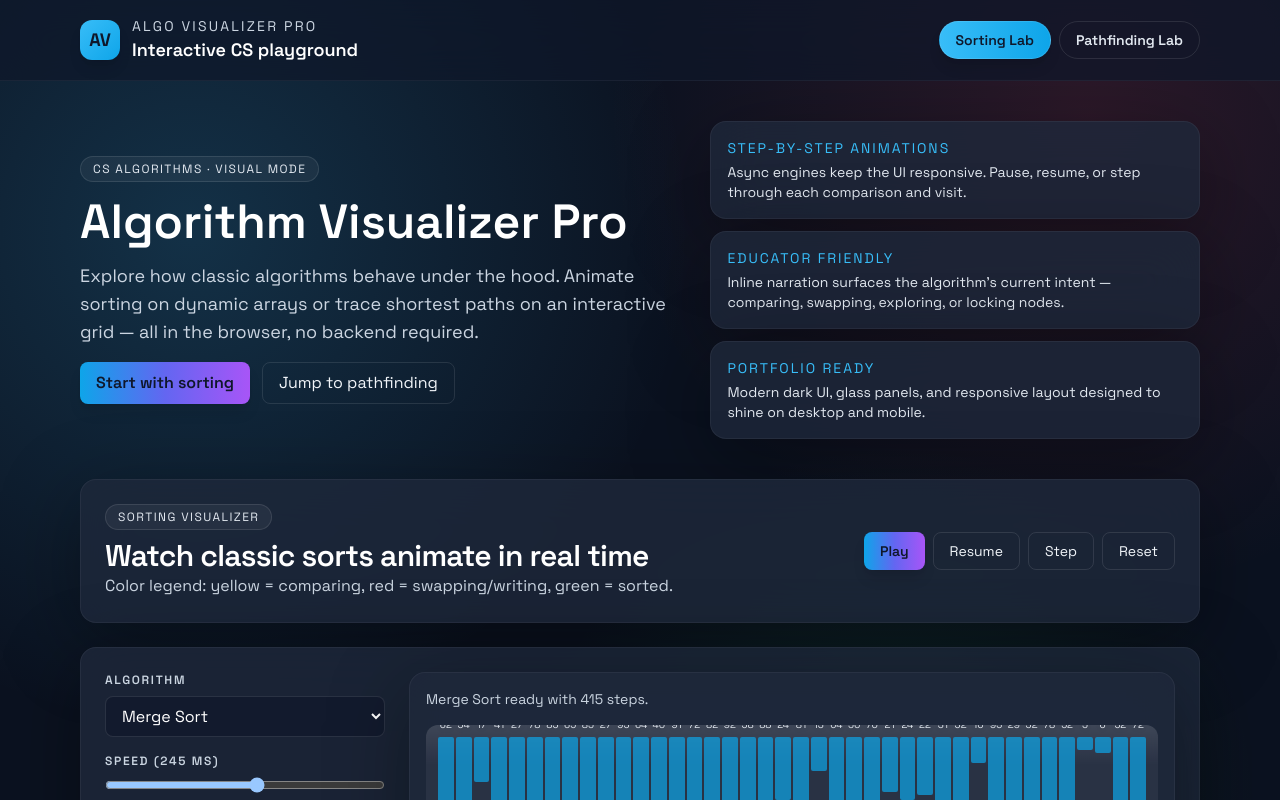
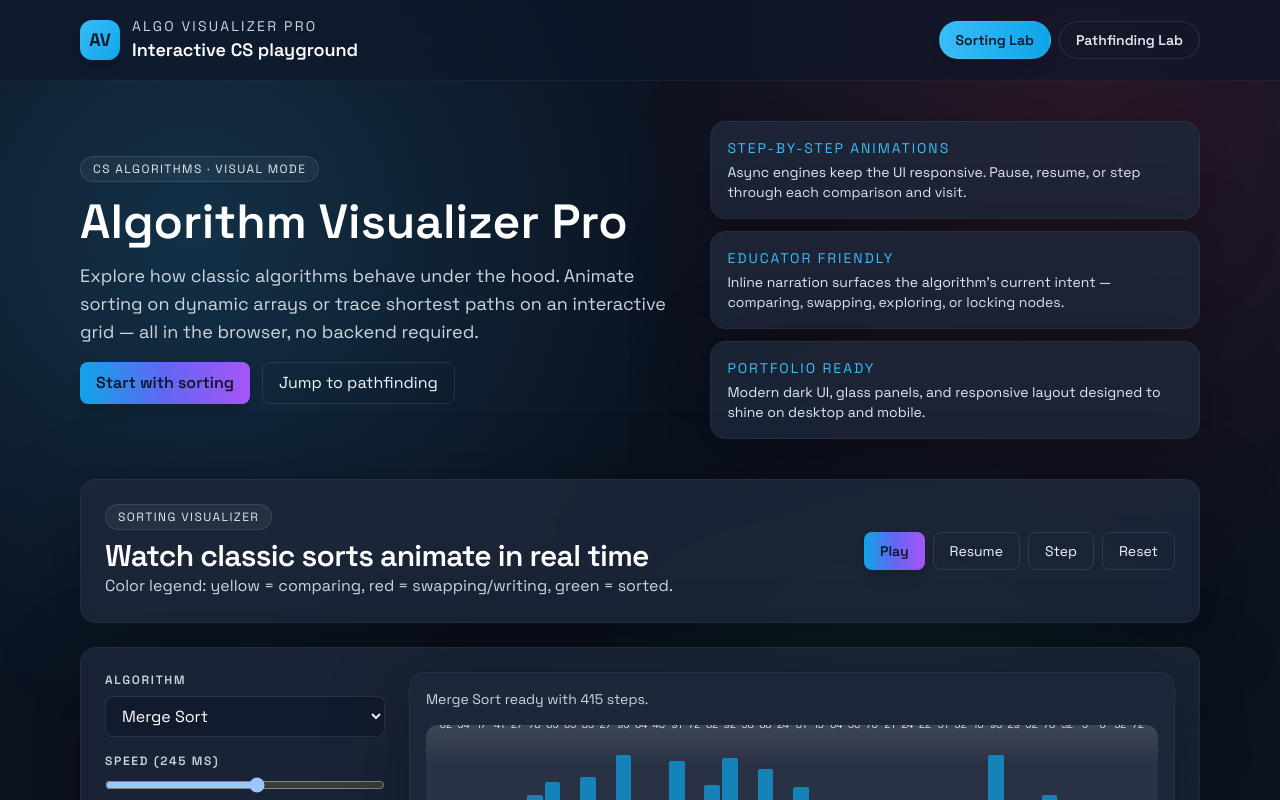
Before and after one commit to chengumani/algo-visualizer-pro, a React (Vite) app: page / in a window 1280 px wide. Shown: the top 800 px of the page. Built offline with nearby package versions, Linux system fonts and the light colour scheme.

Commit message:
Anchor sorting bars to bottom while keeping labels

```diff
--- a/src/components/Bar.jsx
+++ b/src/components/Bar.jsx
@@ -14,15 +14,14 @@ const Bar = ({ value, width, state = 'default', showValue }) => {
       style={{ minWidth: `${width}%` }}
     >
       <div
-        className={`${barClass} rounded-sm transition-[height] duration-200 ease-out w-full h-full`}
+        className={`${barClass} rounded-sm transition-[height] duration-200 ease-out w-full absolute bottom-0`}
         style={{ height: `${value}%` }}
-      >
-        {showValue && (
-          <span className="absolute -top-5 left-1/2 -translate-x-1/2 text-[10px] text-slate-200 drop-shadow">
-            {value}
-          </span>
-        )}
-      </div>
+      />
+      {showValue && (
+        <span className="absolute -top-5 left-1/2 -translate-x-1/2 text-[10px] text-slate-200 drop-shadow">
+          {value}
+        </span>
+      )}
     </div>
   );
 };
```
